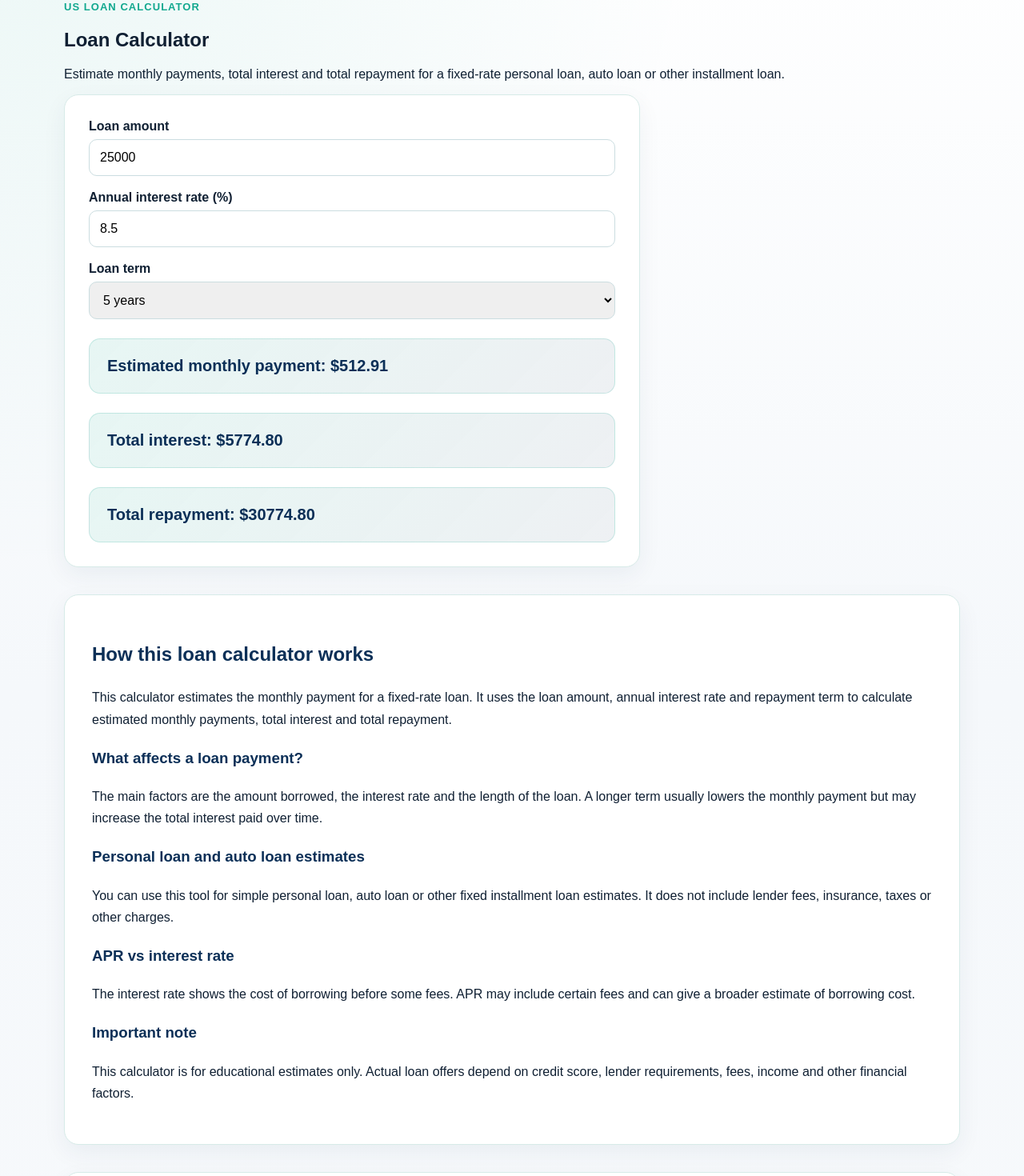
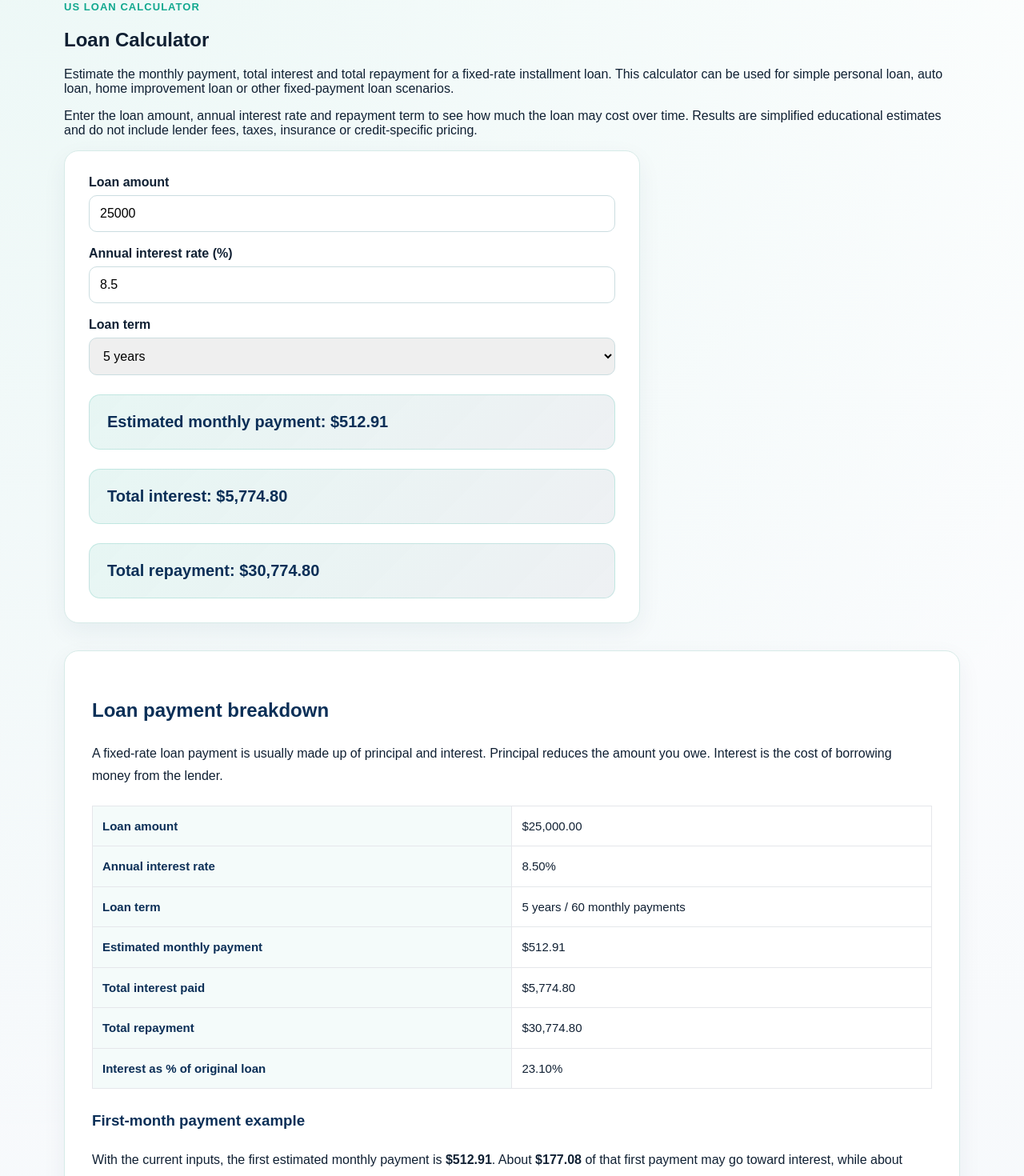
Before and after one commit to milicdejan94-ai/financecalchub, a Next.js app: page /calculators/loan in a window 1280 px wide. Shown: the part 160-1630 px from the top of the page at 80% size. Built offline with nearby package versions, Linux system fonts and the light colour scheme.

Commit message:
Improve loan calculator content and trust

```diff
--- a/app/calculators/loan/LoanCalculatorClient.tsx
+++ b/app/calculators/loan/LoanCalculatorClient.tsx
@@ -1,9 +1,20 @@
 'use client';
 
 import { useState } from 'react';
-import AdBanner from '../../../components/AdBanner';
+import Breadcrumbs from '../../../components/Breadcrumbs';
 import RelatedCalculators from '../../../components/RelatedCalculators';
-import Breadcrumbs from '../../../components/Breadcrumbs';
+
+function formatCurrency(value: number) {
+  return value.toLocaleString('en-US', {
+    style: 'currency',
+    currency: 'USD',
+    maximumFractionDigits: 2,
+  });
+}
+
+function formatPercent(value: number) {
+  return `${value.toFixed(2)}%`;
+}
 
 export default function LoanCalculatorPage() {
   const [loanAmount, setLoanAmount] = useState(25000);
@@ -14,14 +25,21 @@ export default function LoanCalculatorPage() {
   const numberOfPayments = loanTerm * 12;
 
   const monthlyPayment =
-    monthlyRate > 0
+    loanAmount > 0 && numberOfPayments > 0
+      ? monthlyRate > 0
         ? loanAmount *
           ((monthlyRate * Math.pow(1 + monthlyRate, numberOfPayments)) /
             (Math.pow(1 + monthlyRate, numberOfPayments) - 1))
-      : loanAmount / numberOfPayments;
+        : loanAmount / numberOfPayments
+      : 0;
 
   const totalPaid = monthlyPayment * numberOfPayments;
-  const totalInterest = totalPaid - loanAmount;
+  const totalInterest = Math.max(totalPaid - loanAmount, 0);
+  const interestAsPercentOfPrincipal =
+    loanAmount > 0 ? (totalInterest / loanAmount) * 100 : 0;
+
+  const firstMonthInterest = loanAmount * monthlyRate;
+  const firstMonthPrincipal = Math.max(monthlyPayment - firstMonthInterest, 0);
 
   return (
     <section className="section">
@@ -33,16 +51,24 @@ export default function LoanCalculatorPage() {
             { label: 'Loan Calculator' },
           ]}
         />
+
         <p className="eyebrow">US loan calculator</p>
 
         <h1>Loan Calculator</h1>
 
         <p>
-          Estimate monthly payments, total interest and total repayment for a
-          fixed-rate personal loan, auto loan or other installment loan.
+          Estimate the monthly payment, total interest and total repayment for a
+          fixed-rate installment loan. This calculator can be used for simple
+          personal loan, auto loan, home improvement loan or other fixed-payment
+          loan scenarios.
         </p>
 
-        <AdBanner slot="loan-top" />
+        <p>
+          Enter the loan amount, annual interest rate and repayment term to see
+          how much the loan may cost over time. Results are simplified
+          educational estimates and do not include lender fees, taxes, insurance
+          or credit-specific pricing.
+        </p>
 
         <div className="calculator-box">
           <div className="input-group">
@@ -81,64 +107,209 @@ export default function LoanCalculatorPage() {
           </div>
 
           <div className="result">
-            Estimated monthly payment: ${monthlyPayment.toFixed(2)}
+            Estimated monthly payment: {formatCurrency(monthlyPayment)}
           </div>
 
           <div className="result">
-            Total interest: ${totalInterest.toFixed(2)}
+            Total interest: {formatCurrency(totalInterest)}
           </div>
 
           <div className="result">
-            Total repayment: ${totalPaid.toFixed(2)}
+            Total repayment: {formatCurrency(totalPaid)}
           </div>
         </div>
 
-        <AdBanner slot="loan-middle" />
+        <div className="content-box" style={{ marginTop: 34 }}>
+          <h2>Loan payment breakdown</h2>
+
+          <p>
+            A fixed-rate loan payment is usually made up of principal and
+            interest. Principal reduces the amount you owe. Interest is the cost
+            of borrowing money from the lender.
+          </p>
+
+          <div className="table-wrap">
+            <table className="data-table">
+              <tbody>
+                <tr>
+                  <th>Loan amount</th>
+                  <td>{formatCurrency(loanAmount)}</td>
+                </tr>
+                <tr>
+                  <th>Annual interest rate</th>
+                  <td>{formatPercent(interestRate)}</td>
+                </tr>
+                <tr>
+                  <th>Loan term</th>
+                  <td>
+                    {loanTerm} {loanTerm === 1 ? 'year' : 'years'} /{' '}
+                    {numberOfPayments} monthly payments
+                  </td>
+                </tr>
+                <tr>
+                  <th>Estimated monthly payment</th>
+                  <td>{formatCurrency(monthlyPayment)}</td>
+                </tr>
+                <tr>
+                  <th>Total interest paid</th>
+                  <td>{formatCurrency(totalInterest)}</td>
+                </tr>
+                <tr>
+                  <th>Total repayment</th>
+                  <td>{formatCurrency(totalPaid)}</td>
+                </tr>
+                <tr>
+                  <th>Interest as % of original loan</th>
+                  <td>{formatPercent(interestAsPercentOfPrincipal)}</td>
+                </tr>
+              </tbody>
+            </table>
+          </div>
+
+          <h3>First-month payment example</h3>
+
+          <p>
+            With the current inputs, the first estimated monthly payment is{' '}
+            <strong>{formatCurrency(monthlyPayment)}</strong>. About{' '}
+            <strong>{formatCurrency(firstMonthInterest)}</strong> of that first
+            payment may go toward interest, while about{' '}
+            <strong>{formatCurrency(firstMonthPrincipal)}</strong> may go toward
+            reducing the loan balance. Over time, more of each payment usually
+            goes toward principal as the balance falls.
+          </p>
+        </div>
 
         <div className="content-box" style={{ marginTop: 34 }}>
           <h2>How this loan calculator works</h2>
 
           <p>
-            This calculator estimates the monthly payment for a fixed-rate loan.
-            It uses the loan amount, annual interest rate and repayment term to
-            calculate estimated monthly payments, total interest and total
-            repayment.
+            This calculator uses a standard fixed-rate amortization formula. It
+            assumes the loan has a fixed interest rate, equal monthly payments
+            and a repayment term selected by the user.
           </p>
 
           <h3>What affects a loan payment?</h3>
 
           <p>
-            The main factors are the amount borrowed, the interest rate and the
-            length of the loan. A longer term usually lowers the monthly payment
-            but may increase the total interest paid over time.
+            The three biggest factors are the amount borrowed, the interest rate
+            and the length of the loan. A larger loan amount increases the
+            payment. A higher interest rate increases both the payment and total
+            interest. A longer term can lower the monthly payment, but it often
+            increases the total interest paid over the full loan.
           </p>
 
-          <h3>Personal loan and auto loan estimates</h3>
+          <h3>Monthly payment vs total cost</h3>
 
           <p>
-            You can use this tool for simple personal loan, auto loan or other
-            fixed installment loan estimates. It does not include lender fees,
-            insurance, taxes or other charges.
+            A lower monthly payment does not always mean a cheaper loan. A longer
+            repayment term may make the monthly payment easier to manage, but the
+            borrower may pay interest for more months. Always compare both the
+            monthly payment and the total repayment amount.
           </p>
 
-          <h3>APR vs interest rate</h3>
+          <h3>Interest rate vs APR</h3>
 
           <p>
-            The interest rate shows the cost of borrowing before some fees. APR
-            may include certain fees and can give a broader estimate of borrowing
-            cost.
+            The interest rate is the percentage used to calculate interest on
+            the loan balance. APR may include certain lender fees and can show a
+            broader cost of borrowing. This calculator uses the interest rate
+            entered by the user and does not convert lender fees into APR.
           </p>
 
-          <h3>Important note</h3>
+          <h3>What this calculator does not include</h3>
 
           <p>
-            This calculator is for educational estimates only. Actual loan offers
-            depend on credit score, lender requirements, fees, income and other
-            financial factors.
+            This calculator does not include origination fees, application fees,
+            late fees, prepayment penalties, taxes, insurance, credit insurance,
+            optional products or other lender-specific charges. Actual loan
+            offers may differ based on credit score, income, debt-to-income
+            ratio, collateral, lender rules and market conditions.
+          </p>
+        </div>
+
+        <div className="content-box" style={{ marginTop: 34 }}>
+          <h2>Example: $25,000 loan for 5 years</h2>
+
+          <p>
+            Suppose someone borrows $25,000 for 5 years at an 8.5% annual
+            interest rate. The estimated payment would be about $513 per month,
+            with about $5,800 in total interest over the full term. If the same
+            loan had a shorter term, the monthly payment would usually be higher
+            but the total interest could be lower.
+          </p>
+
+          <p>
+            This is why it can help to test several loan terms before borrowing.
+            The best choice is not always the lowest monthly payment; it depends
+            on cash flow, total interest, emergency savings and whether the loan
+            fits the borrower&apos;s full budget.
+          </p>
+        </div>
+
+        <div className="content-box" style={{ marginTop: 34 }}>
+          <h2>Frequently asked questions</h2>
+
+          <h3>Can I use this for a personal loan?</h3>
+
+          <p>
+            Yes. You can use it for a simple fixed-rate personal loan estimate.
+            The result does not include lender fees or credit-specific pricing.
+          </p>
+
+          <h3>Can I use this for a car loan?</h3>
+
+          <p>
+            Yes, but for vehicle-specific costs you may also want to use the{' '}
+            <a href="/calculators/car-loan">Car Loan Calculator</a>. Car loans
+            may include taxes, registration fees, trade-in value, down payment
+            and other vehicle-related costs.
+          </p>
+
+          <h3>Why does a longer loan term cost more?</h3>
+
+          <p>
+            A longer term spreads the loan over more payments. That can lower
+            the monthly payment, but interest may be charged for a longer period,
+            increasing the total cost of the loan.
+          </p>
+
+          <h3>Does this calculator show APR?</h3>
+
+          <p>
+            No. This calculator uses the annual interest rate entered by the
+            user. APR may include certain fees. To compare borrowing costs with
+            fees included, use the <a href="/calculators/apr">APR Calculator</a>.
+          </p>
+
+          <h3>Are the results exact?</h3>
+
+          <p>
+            No. The results are simplified estimates. Actual lender payments may
+            vary because of fees, exact payment dates, rounding, credit profile,
+            lender rules and other terms in the loan agreement.
+          </p>
+        </div>
+
+        <div className="content-box" style={{ marginTop: 34 }}>
+          <h2>Important limitations</h2>
+
+          <p>
+            FinanceCalcHub loan calculators are for educational planning only.
+            They are not lending, credit, financial, tax or legal advice. The
+            calculator does not approve loans, compare lenders, evaluate credit
+            risk or guarantee any payment, rate, approval or total cost.
+          </p>
+
+          <p>
+            Before accepting a loan, review the lender&apos;s official loan estimate,
+            APR, fees, repayment schedule, late payment rules, prepayment terms
+            and total cost. For personal guidance, speak with a qualified
+            financial professional or the lender directly.
           </p>
         </div>
 
         <RelatedCalculators
+          title="Related loan and debt calculators"
           tools={[
             {
               title: 'Car Loan Calculator',
@@ -164,10 +335,16 @@ export default function LoanCalculatorPage() {
               title: 'Mortgage Calculator',
               href: '/calculators/mortgage',
             },
+            {
+              title: 'Methodology',
+              href: '/methodology',
+            },
+            {
+              title: 'Disclaimer',
+              href: '/disclaimer',
+            },
           ]}
         />
-
-        <AdBanner slot="loan-bottom" />
       </div>
     </section>
   );
--- a/app/calculators/loan/page.tsx
+++ b/app/calculators/loan/page.tsx
@@ -1,9 +1,10 @@
+import type { Metadata } from 'next';
 import LoanCalculatorClient from './LoanCalculatorClient';
 
-export const metadata = {
+export const metadata: Metadata = {
   title: 'Loan Calculator | Estimate Monthly Loan Payments',
   description:
-    'Free US loan calculator. Estimate monthly payments, total interest and total repayment for personal loans, auto loans and fixed-rate loans.',
+    'Free US loan calculator. Estimate monthly loan payments, total interest and total repayment for personal loans, auto loans and fixed-rate installment loans.',
 };
 
 export default function LoanPage() {
```
Lines whose indentation alone changed are shown as unchanged.
